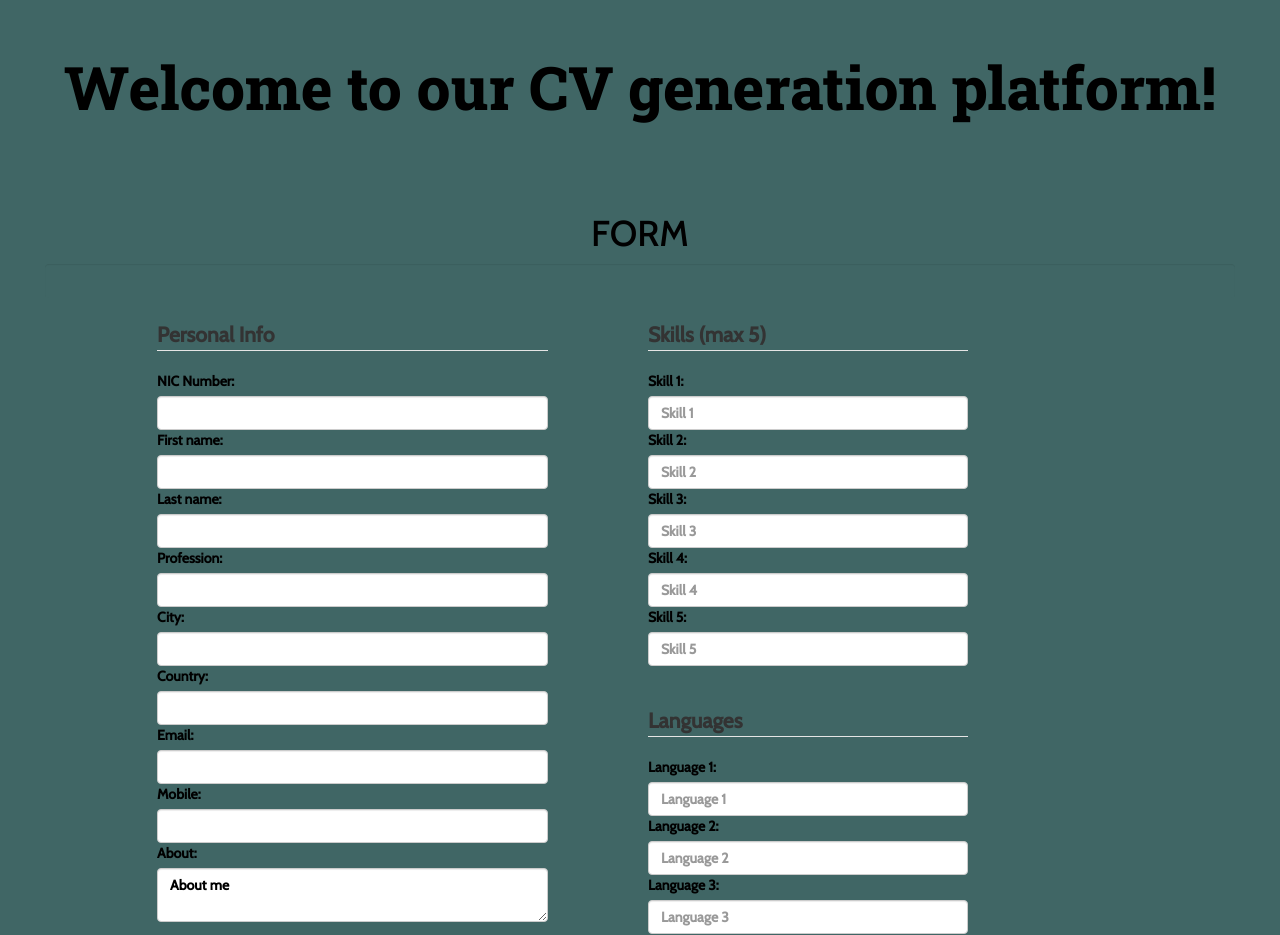
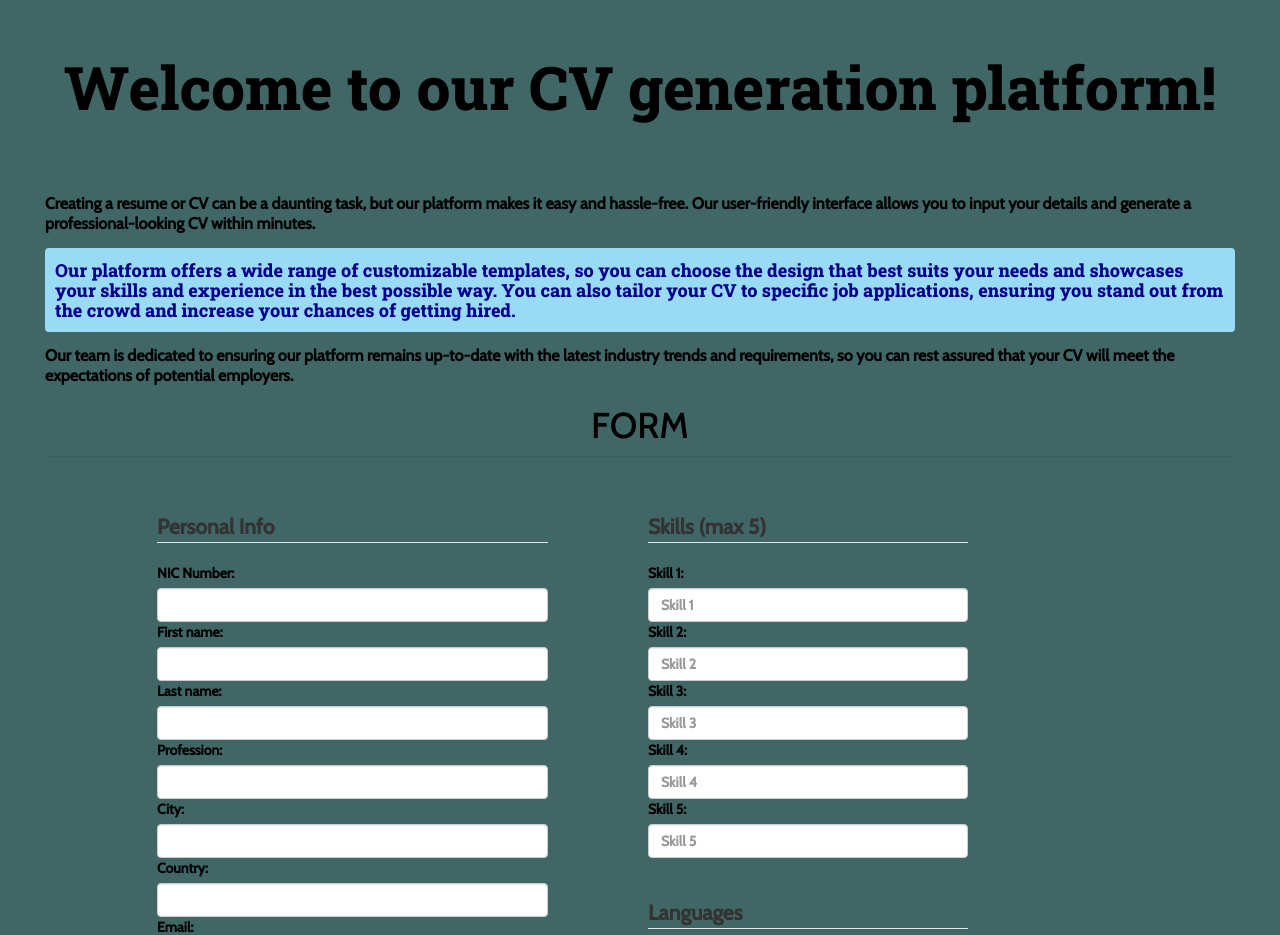
Before and after one commit to Asluf/Portfolio, a CodeIgniter app: the page made by application/views/home.php in a window 1280 px wide. Shown: the top 935 px of the page. Run offline with CodeIgniter, Linux system fonts and the light colour scheme; some libraries are stand-ins or nearby versions.

Commit message:
Added the home content

```diff
--- a/application/views/home.php
+++ b/application/views/home.php
@@ -33,8 +33,7 @@ defined('BASEPATH') or exit('No direct script access allowed');
 
 		.abc {
 			padding-left: 30%;
-			/* text-align: center;
-justify-content: center; */
+
 		}
 
 
@@ -152,9 +151,12 @@ justify-content: center; */
 
 
 		<div id="body">
-			<!-- Thewidu start -->
 
-			<!-- Thewidu end -->
+			<p>Creating a resume or CV can be a daunting task, but our platform makes it easy and hassle-free. Our user-friendly interface allows you to input your details and generate a professional-looking CV within minutes.</p>
+
+			<code>Our platform offers a wide range of customizable templates, so you can choose the design that best suits your needs and showcases your skills and experience in the best possible way. You can also tailor your CV to specific job applications, ensuring you stand out from the crowd and increase your chances of getting hired.</code>
+			<p>Our team is dedicated to ensuring our platform remains up-to-date with the latest industry trends and requirements, so you can rest assured that your CV will meet the expectations of potential employers.</p>
+
 
 
 
```
